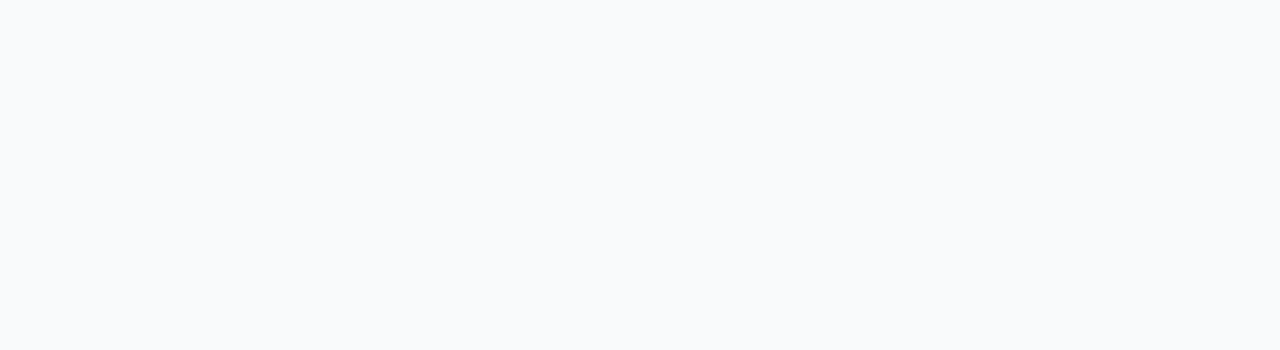
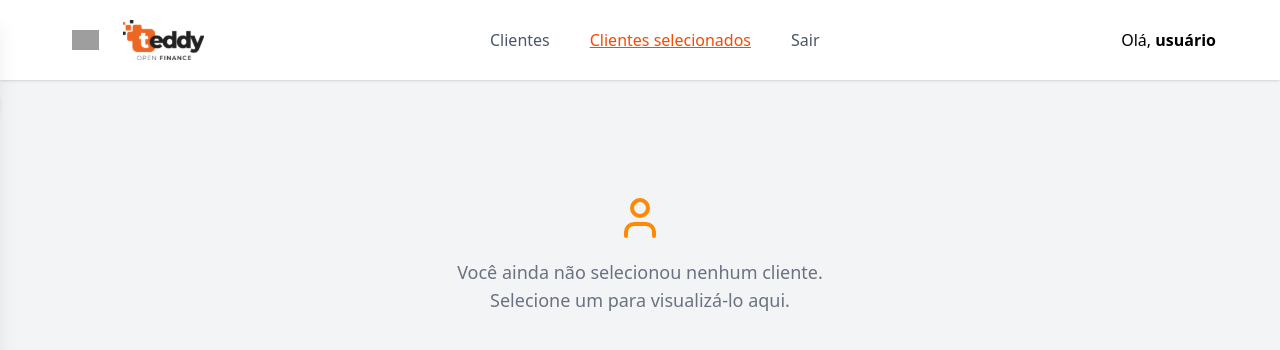
Before and after one commit to IngridCavalcantiGti/teddy-app-new, a React (Vite) app: page /clientes-selecionados in a window 1280 px wide. Before the commit this address had no page. Shown: the top 350 px of the page. Built offline with nearby package versions, Linux system fonts and the light colour scheme; grey boxes are pictures that could not be loaded.

Commit message:
feat(clients): implement selected clients page and selection logic

```diff
--- a/src/App.tsx
+++ b/src/App.tsx
@@ -4,14 +4,14 @@ import ClientsPage from "./pages/ClientsPage/ClientsPage";
 import AuthenticatedLayout from "./layouts/AuthenticatedLayout";
 import { Suspense } from "react";
 import Alert from "./components/Alert/Alert";
+import ClientsSelectedPage from "./pages/ClientsSelectedPage/ClientsSelectedPage";
 
 function App() {
   return (
     <BrowserRouter>
-     <Alert />
+      <Alert />
       <Routes>
         <Route path="/" element={<LoginPage />} />
-
         <Route path="/clientes" element={<AuthenticatedLayout />}>
           <Route index element={
             <Suspense fallback={<div className="flex justify-center items-center h-screen bg-white">Carregando...</div>}>
@@ -19,8 +19,11 @@ function App() {
             </Suspense>
           } />
         </Route>
-          {/* <Route path="/clientes-selecionados" element={<LoginPage />} /> */}
-
+        <Route path="/clientes-selecionados" element={<AuthenticatedLayout />}>
+          <Route index element={
+              <ClientsSelectedPage />
+          } />
+        </Route>
       </Routes>
     </BrowserRouter>
   );
--- a/src/components/ClientButton/ClientButton.tsx
+++ b/src/components/ClientButton/ClientButton.tsx
@@ -1,15 +1,30 @@
+import { useLocation } from 'react-router-dom';
 import { useClientModalStore } from '../../stores/useClientModalStore';
+import { useClientStore } from '../../stores/useClientStore';
 
-const ClientButton = () => (
+const ClientButton = () => {
+  const location = useLocation();
+  const isSelectedPage = location.pathname.includes('selecionados');
+  const clearSelected = useClientStore((state) => state.clearSelected);
+
+  const handleClick = () => {
+    if (isSelectedPage) {
+      clearSelected();
+    } else {
+      useClientModalStore.getState().openModal('create');
+    }
+  };
+
+  return (
     <div className="my-6 font-bold">
       <button
         className="w-full border-[2px] border-orange-500 text-orange-500 py-2 rounded"
-      onClick={() => useClientModalStore.getState().openModal('create')}
+        onClick={handleClick}
       >
-      Criar cliente
+        {isSelectedPage ? 'Limpar clientes selecionados' : 'Criar cliente'}
       </button>
     </div>
   );
-
+};
 
 export default ClientButton;
--- a/src/components/ClientCard/ClientCard.tsx
+++ b/src/components/ClientCard/ClientCard.tsx
@@ -1,6 +1,8 @@
-import { Trash2, Plus, Pencil } from 'lucide-react';
+import { Trash2, Plus, Pencil, Minus } from 'lucide-react';
 import { useClientModalStore } from '../../stores/useClientModalStore';
 import { useDeleteModalStore } from '../../stores/useDeleteModalStore';
+import { useClientStore } from '../../stores/useClientStore';
+import { useLocation } from 'react-router-dom';
 
 interface Props {
   id: number
@@ -19,6 +21,29 @@ const formatCurrency = (value: number): string => {
 const ClientCard = ({ id, name, salary, companyValuation }: Props) => {
   const { openModal } = useClientModalStore();
   const { openDeleteModal } = useDeleteModalStore();
+  const location = useLocation();
+  const isSelectedPage = location.pathname.includes('selecionados');
+
+
+  const {
+    addToSelected,
+    removeFromSelected,
+    isSelected,
+    clients
+  } = useClientStore();
+
+  const selected = isSelected(id);
+
+  const handleToggle = () => {
+    const client = clients.find((c) => c.id === id);
+    if (!client) return;
+
+    if (selected) {
+      removeFromSelected(id);
+    } else {
+      addToSelected(client);
+    }
+  };
 
   const handleEdit = () => {
     openModal('edit', {
@@ -32,22 +57,32 @@ const ClientCard = ({ id, name, salary, companyValuation }: Props) => {
   return (
     <div className="bg-white rounded-[4px] shadow-[0_0_4px_rgba(0,0,0,0.1)] w-full min-w-[250px]
         min-h-[138px] flex flex-col justify-between px-4 py-2 overflow-hidden break-words mt-4">
-      <div className="flex-1 flex flex-col items-center justify-center text-center gap-[6px]">
-        <strong className="text-sm break-words max-w-full">{name}</strong>
+      <div className="flex-1 flex flex-col items-center justify-center text-center">
+        <strong className="text-sm break-words max-w-full mb-3">{name}</strong>
         <p className="text-sm break-words max-w-full">Salário: {formatCurrency(salary)}</p>
         <p className="text-sm break-words max-w-full">Empresa: {formatCurrency(companyValuation)}</p>
       </div>
 
-      <div className="flex justify-around gap-20 mt-2 mb-2">
-        <button>
-          <Plus className="w-5 h-5 cursor-pointer" />
+      <div
+        className={`mt-2 mb-2 ${isSelectedPage
+            ? 'flex justify-end pr-4 text-red-500'
+            : 'flex justify-around gap-20'
+          }`}
+      >
+        <button onClick={handleToggle} title={selected ? "Remover dos selecionados" : "Adicionar aos selecionados"}>
+          {selected ? <Minus /> : <Plus />}
         </button>
+        {!isSelectedPage && (
+          <>
             <button onClick={handleEdit}>
               <Pencil className="w-4 h-4 cursor-pointer" />
             </button>
             <button onClick={() => openDeleteModal(id, name)}>
               <Trash2 className="w-5 h-5 text-red-500 cursor-pointer" />
             </button>
+          </>
+        )}
+
       </div>
     </div>
   );
--- a/src/pages/ClientsPage/ClientsPage.tsx
+++ b/src/pages/ClientsPage/ClientsPage.tsx
@@ -7,6 +7,8 @@ import Pagination from "../../components/Pagination/Pagination";
 import ClientModal from '../../components/ClientModal/ClientModal';
 import DeleteModal from '../../components/DeleteModal/DeleteModal';
 import { useClientStore } from "../../stores/useClientStore";
+import { Users } from "lucide-react";
+
 
 const ClientsPage = () => {
   const {
@@ -17,11 +19,15 @@ const ClientsPage = () => {
     setCurrentPage,
     totalPages,
     fetchClients,
+     isLoading,
   } = useClientStore();
 
   useEffect(() => {
+    useClientStore.getState().setIsLoading(true);
     fetchClients();
   }, [perPage, currentPage]);
+
+
 
   return (
     <div className="min-h-screen bg-gray-100 flex">
@@ -33,10 +39,14 @@ const ClientsPage = () => {
             onChangePerPage={(newPerPage) => setPerPage(newPerPage)}
           />
 
+          {isLoading ? (
+            <div className="flex justify-center items-center h-[300px] text-gray-500">
+              Carregando...
+            </div>
+          ) : clients.length > 0 ? (
+            <>
               <div className="w-full px-4">
-
                 <ClientGrid clients={clients} />
-
               </div>
               <ClientButton />
               <Pagination
@@ -44,6 +54,18 @@ const ClientsPage = () => {
                 setCurrentPage={setCurrentPage}
                 totalPages={totalPages}
               />
+            </>
+          ) : (
+            <div className="flex flex-col justify-center items-center h-[300px] text-gray-500 mx-4 mt-6 rounded-md">
+              <Users className="w-12 h-12 text-orange-400 mb-4" />
+              <p className="text-lg text-center px-4">
+                Nenhum cliente cadastrado no momento.<br />
+                Clique em “Criar cliente” para começar.
+              </p>
+            </div>
+          )}
+
+
         </div>
       </div>
       <ClientModal />
--- /dev/null
+++ b/src/pages/ClientsSelectedPage/ClientsSelectedPage.tsx
@@ -0,0 +1,41 @@
+import { User } from "lucide-react";
+import ClientButton from "../../components/ClientButton/ClientButton";
+import ClientsGrid from "../../components/ClientGrid/ClientGrid";
+import { useClientStore } from "../../stores/useClientStore";
+
+const SelectedClientsPage = () => {
+    const selectedClients = useClientStore((state) => state.selectedClients);
+
+    const hasSelected = selectedClients.length > 0;
+
+    return (
+        <div className="min-h-screen bg-gray-100 flex">
+            <div className="flex-1 w-full">
+                <div className="w-full">
+                    {hasSelected ? (
+                        <>
+                            <span className="text-[22px] ml-4">
+                                <strong>Clientes selecionados:</strong>
+                            </span>
+                            <div className="px-4">
+                                <ClientsGrid clients={selectedClients} />
+                                <ClientButton />
+                            </div>
+                        </>
+                    ) : (
+                        <div className="flex flex-col justify-center items-center h-[300px] text-gray-500  mx-4 rounded-md ">
+                            <User className="w-12 h-12 text-orange-400 mb-4" />
+                            <p className="text-lg text-center px-4">
+                                Você ainda não selecionou nenhum cliente.<br />
+                                Selecione um para visualizá-lo aqui.
+                            </p>
+                        </div>
+
+                    )}
+                </div>
+            </div>
+        </div>
+    );
+};
+
+export default SelectedClientsPage;
--- a/src/stores/useClientStore.ts
+++ b/src/stores/useClientStore.ts
@@ -17,6 +17,15 @@ interface ClientState {
   fetchClients: () => Promise<void>;
    username: string;
   setUsername: (name: string) => void;
+    selectedClients: Client[];
+  addToSelected: (client: Client) => void;
+  removeFromSelected: (id: number) => void;
+  isSelected: (id: number) => boolean;
+  clearSelected: () => void;
+  isLoading: boolean;
+setIsLoading: (loading: boolean) => void;
+
+
 }
 
 export const useClientStore = create<ClientState>((set, get) => ({
@@ -25,6 +34,25 @@ export const useClientStore = create<ClientState>((set, get) => ({
   currentPage: 1,
   totalPages: 1,
   username: '',
+    selectedClients: [],
+    isLoading: false,
+setIsLoading: (loading) => set({ isLoading: loading }),
+
+
+  addToSelected: (client) =>
+    set((state) => ({
+      selectedClients: [...state.selectedClients, client],
+    })),
+
+  removeFromSelected: (id) =>
+    set((state) => ({
+      selectedClients: state.selectedClients.filter((c) => c.id !== id),
+    })),
+
+  isSelected: (id) => get().selectedClients.some((c) => c.id === id),
+
+  clearSelected: () => set({ selectedClients: [] }),
+
   setUsername: (name: string) => set({ username: name }),
 
   setClients: (clients) => set({ clients }),
@@ -92,9 +120,18 @@ updateClient: async (updatedClient) => {
   },
 
 fetchClients: async () => {
-    const { currentPage, perPage, setClients, setTotalPages, setCurrentPage } = get();
+  const {
+    currentPage,
+    perPage,
+    setClients,
+    setTotalPages,
+    setCurrentPage,
+    setIsLoading
+  } = get();
 
   try {
+    setIsLoading(true);
+
     const response = await api.get(`/users?page=${currentPage}&limit=${perPage}`);
     const data = response.data;
 
@@ -106,6 +143,9 @@ updateClient: async (updatedClient) => {
     }
   } catch (error) {
     console.error("Erro ao buscar clientes:", error);
+  } finally {
+    setIsLoading(false);
   }
 },
+
 }));
```
Lines whose indentation alone changed are shown as unchanged.
